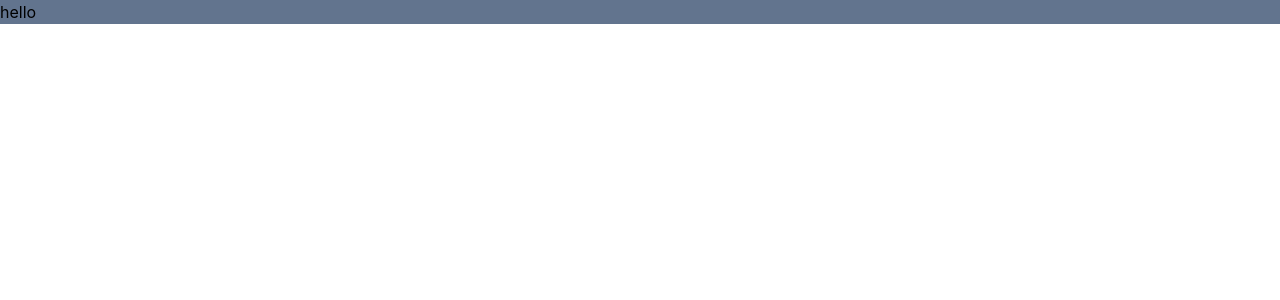
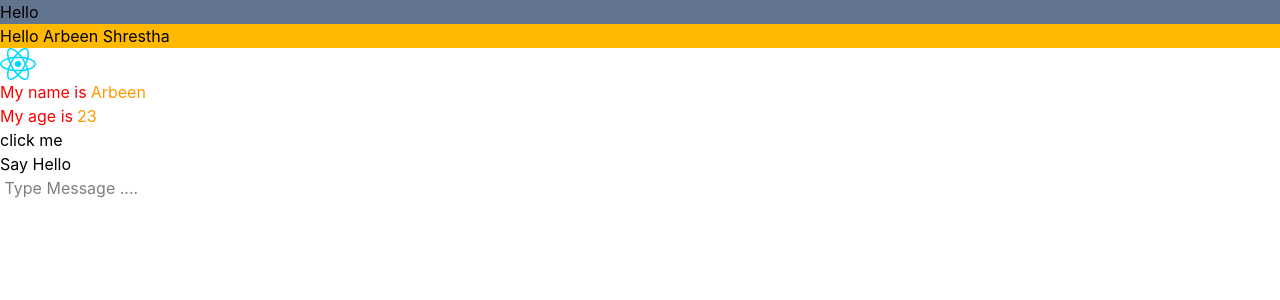
Before and after one commit to 1AndOnlyArbeen/ReactLearning-, a React (Vite) app in the folder reactlearning/: page / in a window 1280 px wide. Shown: the top 300 px of the page. Built offline with nearby package versions, Linux system fonts and the light colour scheme.

Commit message:
Add main application structure and components
- Implement App component with Hello and Bye components
- Create App.css for styling
- Add Bye component with interactive elements
- Introduce Hello component to display a greeting

```diff
--- /dev/null
+++ b/reactlearning/src/App.css
@@ -0,0 +1,3 @@
+.test{
+    color: red;
+}
--- a/reactlearning/src/App.jsx
+++ b/reactlearning/src/App.jsx
@@ -1,9 +1,17 @@
-import React from 'react'
+import React from "react";
+import Hello from "./Hello";
+import reactLogo from "./assets/react.svg"
+import Bye from "./Bye";
 
 const App = () => {
   return (
-    <div className='bg-slate-500'>hello </div>
-  )
-}
+    <div>
+      <h2 className=" bg-slate-500"> Hello </h2>
+      <Hello />
+      <img src = {reactLogo}/>
+      <Bye/>
+    </div>
+  );
+};
 
-export default App
+export default App;
--- /dev/null
+++ b/reactlearning/src/Bye.jsx
@@ -0,0 +1,29 @@
+import "./App.css"
+export default function  Bye (){
+
+    function getName(name){
+        return name
+    }
+    function handler (){
+        alert('Button was clicked ')
+
+    }
+    function handelInput(event){
+        console.clear()
+        console.log("value:", event.target.value)
+    }
+    const name = "Arbeen "
+    const age = "23"
+    return(
+        <div>
+           <h1 className=" test flex gap-1">  My name is <p className=" text-amber-500">{getName(name)}</p> </h1>
+           <h1 className=" test flex gap-1">  My age is <p className=" text-amber-500">{getName(age)}</p> </h1>
+           <button onClick={handler}> click me </button>
+           <br />
+           <button onClick={()=> alert("Hello this is inline function  ")}> Say Hello </button>
+           <br />
+           <input type="text" onChange={handelInput} placeholder=" Type Message .... "/>
+
+        </div>
+    )
+}
--- /dev/null
+++ b/reactlearning/src/Hello.jsx
@@ -0,0 +1,15 @@
+import React from 'react'
+
+const Hello = () => {
+  const name =  " Arbeen Shrestha "
+  return (
+    <>
+    <h1 className='bg-amber-400'>
+         Hello {name}
+    </h1>
+
+    </>
+  )
+}
+
+export default Hello
```
